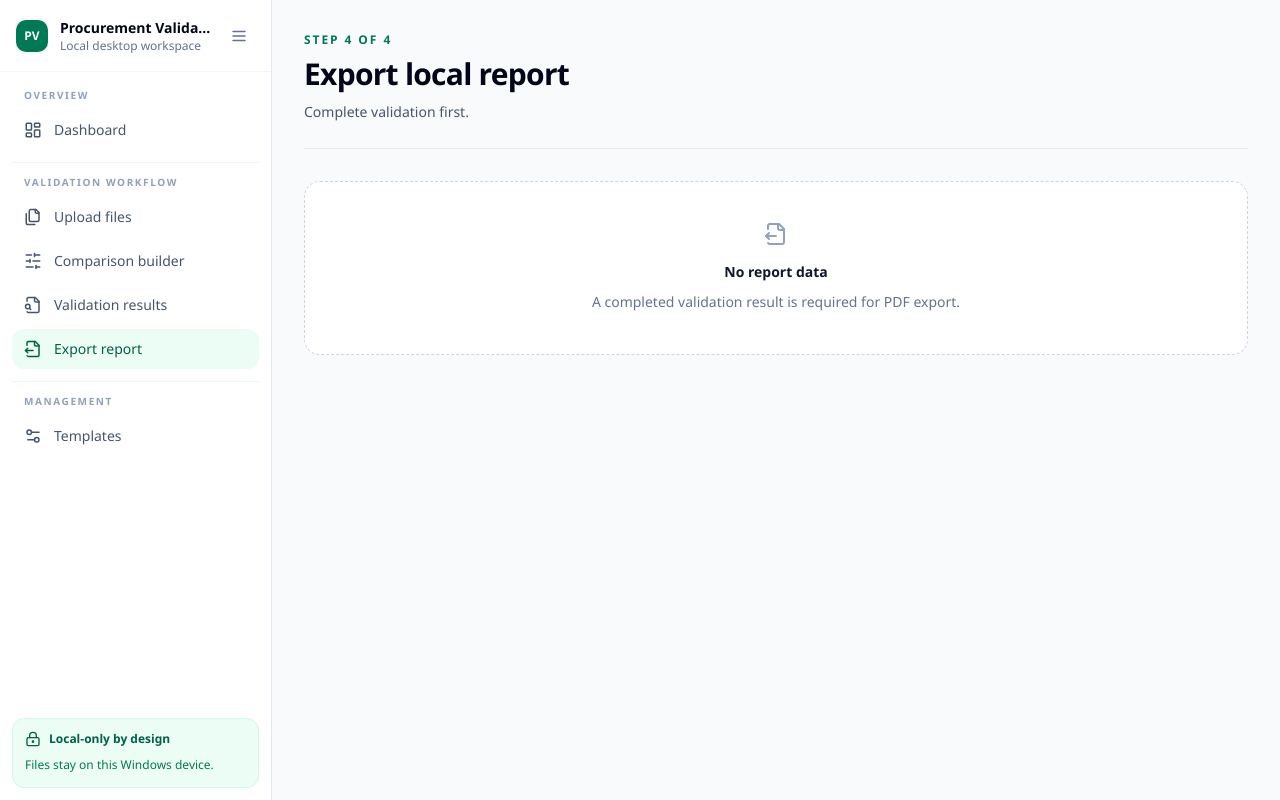
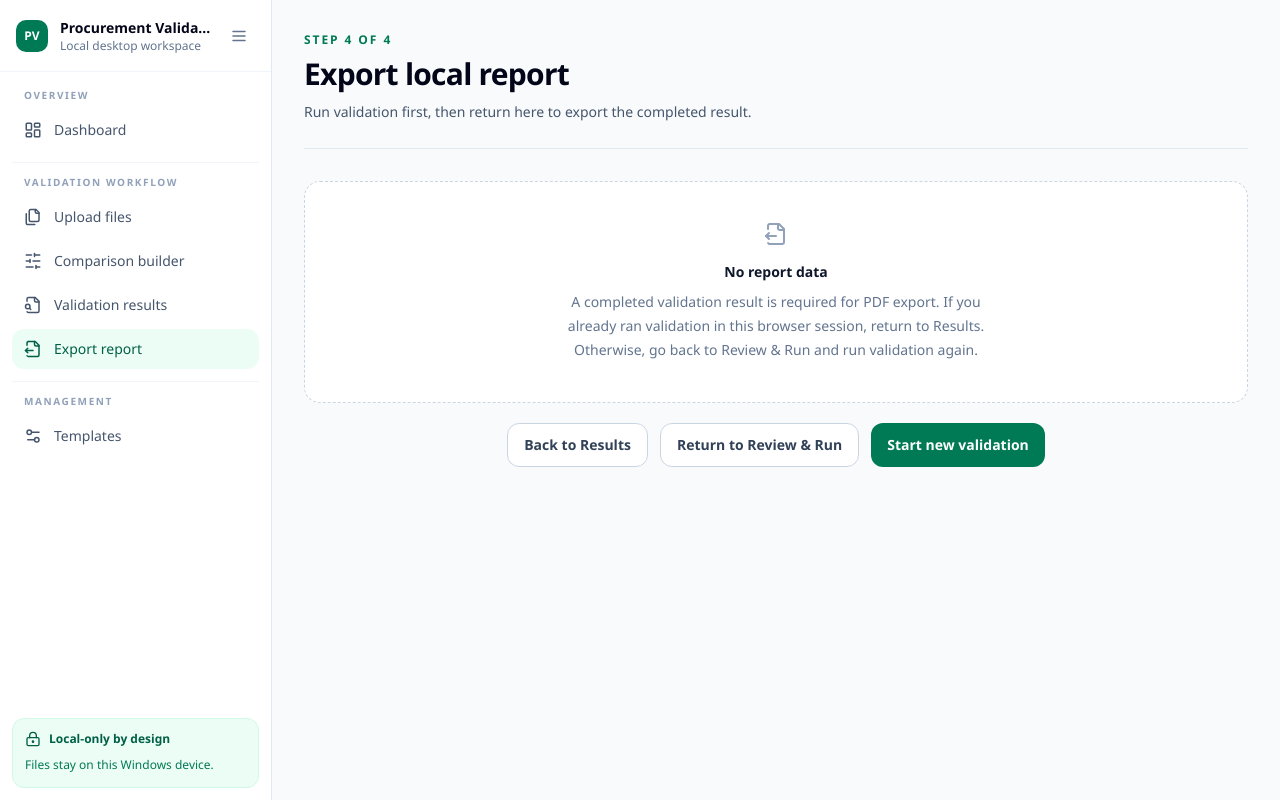
Before and after one commit to xKurty06/clario, a React (Vite) app in the folder frontend/: page /reports in a window 1280 px wide. Built offline with nearby package versions, Linux system fonts and the light colour scheme; no server answers.

Commit message:
fix: improve missing report recovery

```diff
--- a/frontend/src/pages/ReportExportPage.tsx
+++ b/frontend/src/pages/ReportExportPage.tsx
@@ -1,5 +1,6 @@
 import { Download, FileOutput } from "lucide-react";
 import { useState } from "react";
+import { Link } from "react-router-dom";
 import { EmptyState } from "../components/common/EmptyState";
 import { PageHeader } from "../components/layout/PageHeader";
 import { useWorkflow } from "../features/files/WorkflowContext";
@@ -13,9 +14,24 @@ export function ReportExportPage() {
   if (!result) {
     return (
       <div>
-        <PageHeader eyebrow="Step 4 of 4" title="Export local report" description="Complete validation first." />
+        <PageHeader eyebrow="Step 4 of 4" title="Export local report" description="Run validation first, then return here to export the completed result." />
         <div className="pt-8">
-          <EmptyState icon={FileOutput} title="No report data" description="A completed validation result is required for PDF export." />
+          <EmptyState
+            icon={FileOutput}
+            title="No report data"
+            description="A completed validation result is required for PDF export. If you already ran validation in this browser session, return to Results. Otherwise, go back to Review & Run and run validation again."
+          />
+          <div className="mt-5 flex flex-wrap justify-center gap-3">
+            <Link to="/results" className="inline-flex items-center justify-center rounded-xl border border-slate-300 bg-white px-4 py-2.5 text-sm font-semibold text-slate-700 hover:bg-slate-50">
+              Back to Results
+            </Link>
+            <Link to="/mapping" className="inline-flex items-center justify-center rounded-xl border border-slate-300 bg-white px-4 py-2.5 text-sm font-semibold text-slate-700 hover:bg-slate-50">
+              Return to Review & Run
+            </Link>
+            <Link to="/upload" className="inline-flex items-center justify-center rounded-xl bg-emerald-700 px-4 py-2.5 text-sm font-semibold text-white hover:bg-emerald-800">
+              Start new validation
+            </Link>
+          </div>
         </div>
       </div>
     );
```
